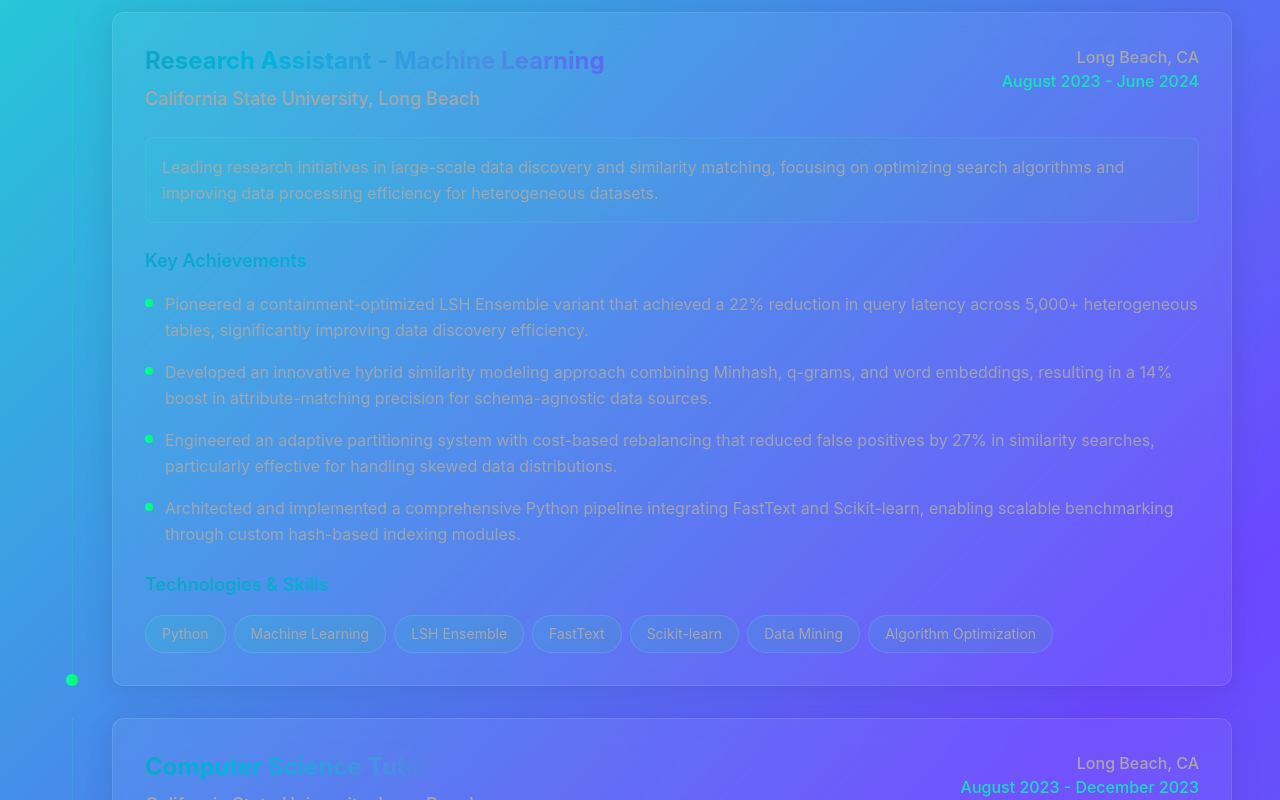
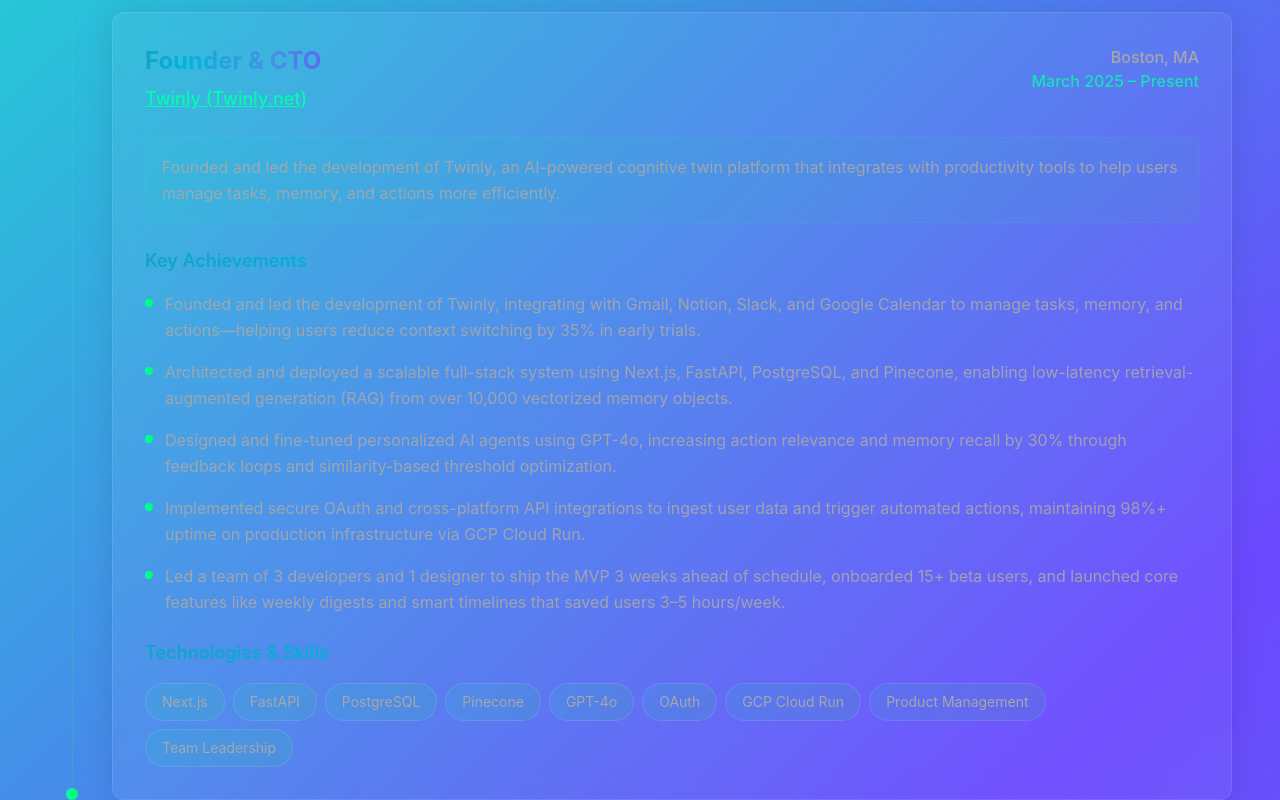
Before and after one commit to DhruvGorasiya/portfolio, a React (Create React App) app: page / in a window 1280 px wide. Shown: the part 2080-2880 px from the top of the page. Built offline with nearby package versions, Linux system fonts and the light colour scheme.

Commit message:
Update Experience.jsx

```diff
--- a/src/containers/Experience.jsx
+++ b/src/containers/Experience.jsx
@@ -123,6 +123,40 @@
 const Experience = () => {
   const experiences = [
     {
+      role: "Founder & CTO",
+      company: (
+        <a
+          href="https://twinly.net"
+          target="_blank"
+          rel="noopener noreferrer"
+          className="underline text-primary hover:text-secondary transition-colors"
+        >
+          Twinly (Twinly.net)
+        </a>
+      ),
+      location: "Boston, MA",
+      duration: "March 2025 – Present",
+      overview: "Founded and led the development of Twinly, an AI-powered cognitive twin platform that integrates with productivity tools to help users manage tasks, memory, and actions more efficiently.",
+      highlights: [
+        "Founded and led the development of Twinly, integrating with Gmail, Notion, Slack, and Google Calendar to manage tasks, memory, and actions—helping users reduce context switching by 35% in early trials.",
+        "Architected and deployed a scalable full-stack system using Next.js, FastAPI, PostgreSQL, and Pinecone, enabling low-latency retrieval-augmented generation (RAG) from over 10,000 vectorized memory objects.",
+        "Designed and fine-tuned personalized AI agents using GPT-4o, increasing action relevance and memory recall by 30% through feedback loops and similarity-based threshold optimization.",
+        "Implemented secure OAuth and cross-platform API integrations to ingest user data and trigger automated actions, maintaining 98%+ uptime on production infrastructure via GCP Cloud Run.",
+        "Led a team of 3 developers and 1 designer to ship the MVP 3 weeks ahead of schedule, onboarded 15+ beta users, and launched core features like weekly digests and smart timelines that saved users 3–5 hours/week."
+      ],
+      technologies: [
+        "Next.js",
+        "FastAPI",
+        "PostgreSQL",
+        "Pinecone",
+        "GPT-4o",
+        "OAuth",
+        "GCP Cloud Run",
+        "Product Management",
+        "Team Leadership"
+      ]
+    },
+    {
       role: "Research Assistant - Machine Learning",
       company: "California State University, Long Beach",
       location: "Long Beach, CA",
```
